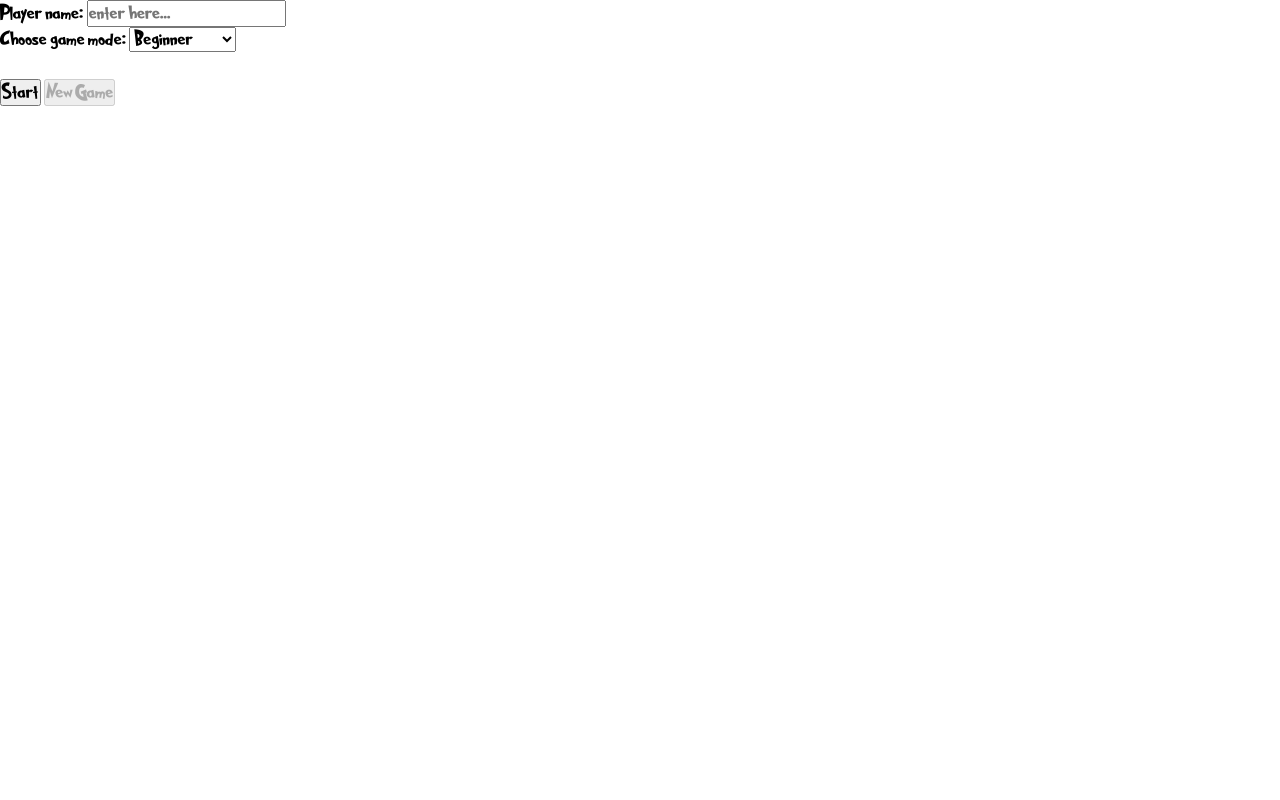
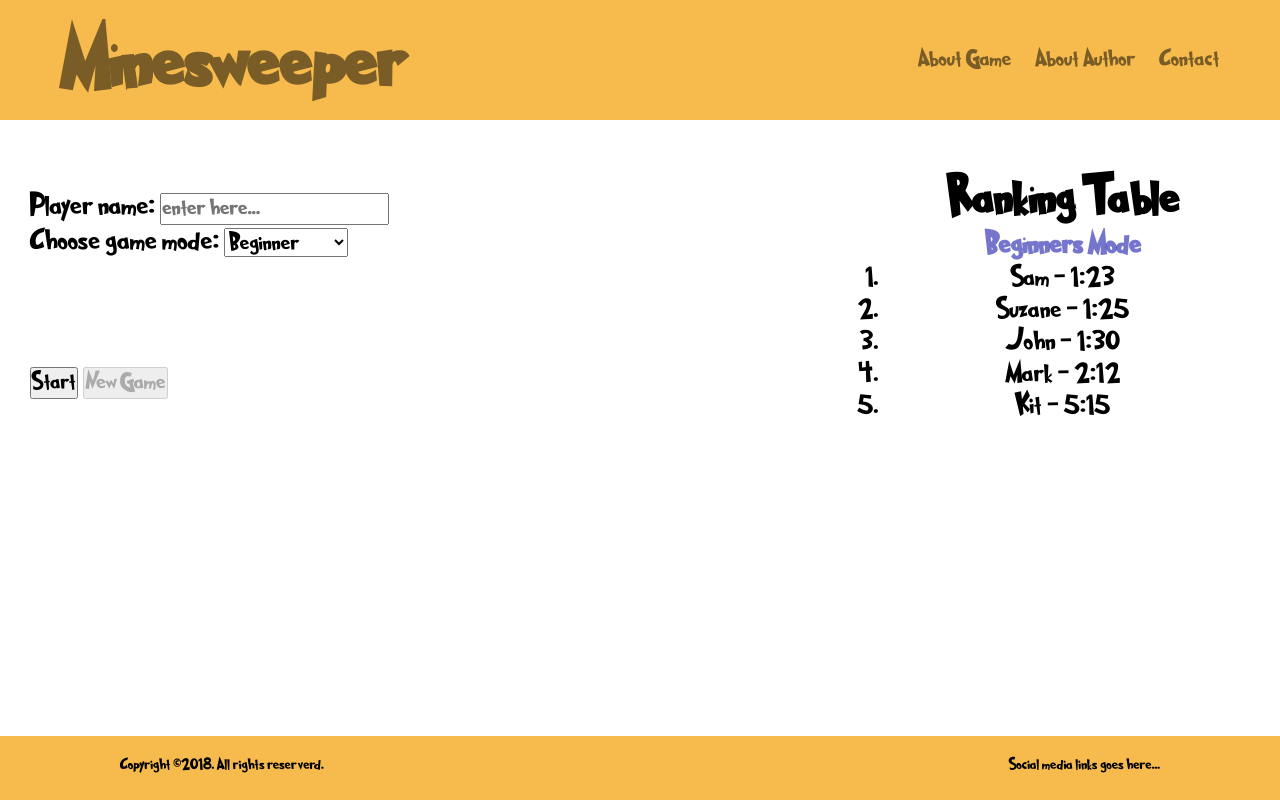
Before and after one commit to JohnnyTheBoy/minesweeper-project, a website built with webpack: page index.html in a window 1280 px wide. Built offline with nearby package versions, Linux system fonts and the light colour scheme.

Commit message:
some css style added

```diff
--- a/app/data.ts
+++ b/app/data.ts
@@ -32,7 +32,7 @@ class Game {
 
     public setGameTable (element) {
         this._gameTable = element;
-        console.log(this._gameTable);
+        console.log(`Table created`);
     }
 
     public getGameTable(){
--- a/css/app.css
+++ b/css/app.css
@@ -10,7 +10,124 @@
     margin: 0;
     padding: 0;
     box-sizing: border-box;
-    font: 20px grinched,sans-serif;
+    font-family:grinched,sans-serif;
+}
+
+html {
+    overflow-y: scroll;
+  }
+
+a {
+    text-decoration: none;
+    opacity: 0.50;
+    color: black;
+}
+a:hover {
+    opacity: 1;
+    color: black;
+}
+a:visited {
+    text-decoration: none;
+    color: black;
+}
+
+
+input, button, select, option {
+    font-size: 24px;
+}
+
+
+body {
+    display: flex;
+    flex-direction: column;
+    justify-content: space-between;
+    flex-wrap: wrap;
+}
+
+/*====================================================================================================*/
+/*Header Styles*/
+/*====================================================================================================*/
+
+header {
+    display: flex;
+    flex-wrap: wrap;
+    justify-content:space-between;
+    align-items: center;
+    height: 20%;
+    background-color: rgb(247, 187, 77);
+
+    animation: 1s fadein 0.5s forwards;
+    /* opacity: 0; */
+}
+
+header h1 {
+    height: 15vh;
+    font-size: 80px;
+    padding: 20px 0px;
+    margin-left: 60px;
+}
+
+header nav {
+    display:flex;
+    margin-right: 50px;
+    margin-left: 50px;
+}
+
+header nav li {
+    padding: 20px 10px;
+    list-style: none;
+    display: inline;
+    font-size: 24px;
+}
+
+
+/*====================================================================================================*/
+/*Main Styles*/
+/*====================================================================================================*/
+
+main {
+    order:2;
+    min-height: 77vh;
+    display: flex;
+    flex-wrap: wrap;
+    justify-content: space-between;
+    align-items: baseline;
+    margin-right: 17px;
+}
+
+#gameOptions {
+
+
+    width: 400px;
+    font-size: 30px;
+    padding-left: 30px;
+    padding-top: 50px;
+    margin-top: 20px;
+}
+
+#game {
+
+    margin-top: 20px;
+    padding: 20px;
+    max-width: 823px;
+}
+
+#gameInfo {
+
+    width: 400px;
+    text-align: center;
+    font-size: 28px;
+    margin-top: 20px;
+    padding: 20px;
+}
+
+#gameInfo h1 {
+    font-size: 50px;
+}
+#gameInfo h2 {
+    font-size: 30px;
+    text-align: center;
+    color: rgba(63, 63, 184, 0.719);
 }
 
 /*====================================================================================================*/
@@ -29,8 +146,22 @@ td {
     border: 1px solid rgb(0, 0, 0);
     border-radius: 10px;
     background-color: rgb(130, 137, 151);
+    }
 
 
+/*====================================================================================================*/
+/*Footer Styles*/
+/*====================================================================================================*/
 
+footer {
+    order:3;
+    display: flex;
+    flex-wrap: wrap;
+    justify-content: space-between;
+    height: 8vh;
 
-    }
+    padding: 20px 120px;
+    font: 16px;
+    color: black;
+    background-color: rgb(247, 187, 77);
+}
--- a/index.html
+++ b/index.html
@@ -11,13 +11,32 @@
 
 <body>
 
-    <header></header>
+    <header>
+        <h1>
+            <a href="#" id="logo">Minesweeper</a>
+        </h1>
+
+        <nav>
+            <ul>
+                <li>
+                    <a href="#">About Game</a>
+                </li>
+                <li>
+                    <a href="#">About Author</a>
+                </li>
+                <li>
+                    <a href="#">Contact</a>
+                </li>
+            </ul>
+        </nav>
+
+    </header>
 
     <main>
         <section id="gameOptions">
             <p>
                 <label for="username">Player name:</label>
-                <input type="text" name="username" id="username" placeholder="enter here...">
+                <input type="text" name="username" id="username" placeholder="enter here..." maxlength="15">
             </p>
             <p>
                 <label for="gameMode">Choose game mode:</label>
@@ -37,10 +56,24 @@
             <button id="reset" disabled>New Game</button>
         </section>
         <section id="game"></section>
-        <section id="gameInfo"></section>
+        <section id="gameInfo">
+            <h1>Ranking Table</h1>
+            <h2>Beginners Mode</h2>
+            <ol>
+                <li>Sam - 1:23</li>
+                <li>Suzane - 1:25</li>
+                <li>John - 1:30</li>
+                <li>Mark - 2:12</li>
+                <li>Kit - 5:15</li>
+            </ol>
+
+        </section>
     </main>
 
-    <footer></footer>
+    <footer>
+            <p> Copyright &copy;2018. All rights reserverd.</p>
+            <p>Social media links goes here...</p>
+    </footer>
 
     <script src="./js/bundle.js"></script>
 
```
Also changed, not shown: js/bundle.js (+2 -3 lines).
